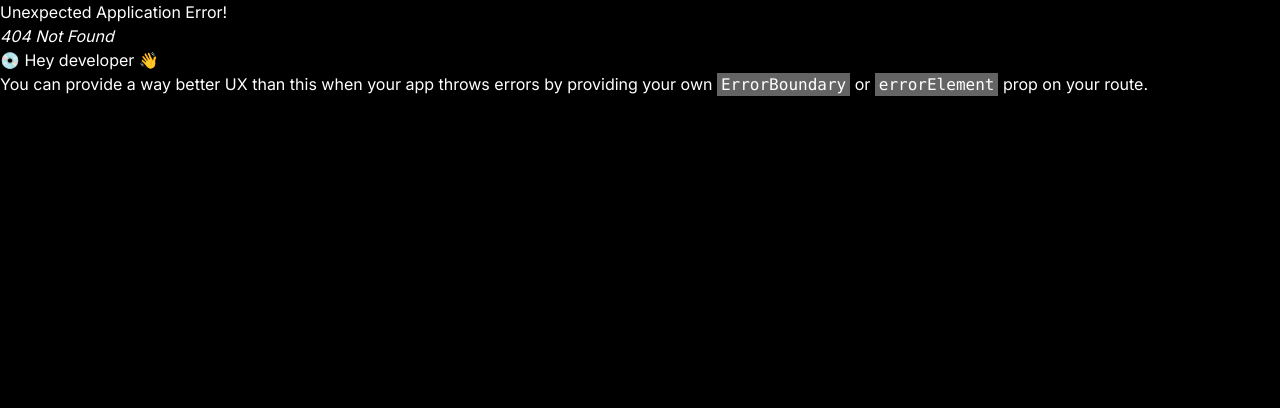
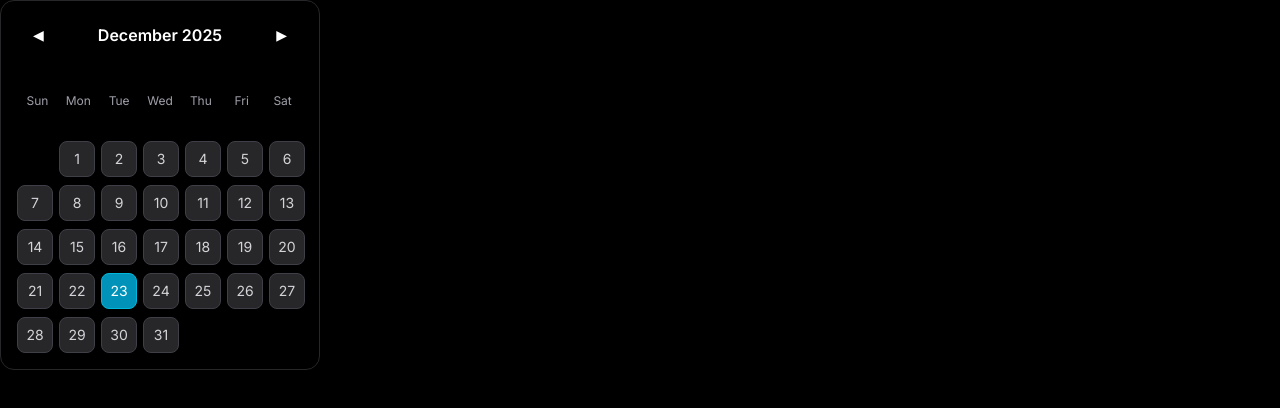
Before and after one commit to MayankkCodess/PlacementPrep, a React (Vite) app in the folder Frontend/: page /result in a window 1280 px wide. Before the commit this address had no page. Shown: the top 408 px of the page. Built offline with nearby package versions, Linux system fonts and the light colour scheme.

Commit message:
28/12/25 work

```diff
--- a/Frontend/src/pages/MCQDisplay.jsx
+++ b/Frontend/src/pages/MCQDisplay.jsx
@@ -0,0 +1,116 @@
+// import React from 'react'
+
+// const MCQDisplay = () => {
+//   return (
+//     <div>
+
+//     </div>
+//   )
+// }
+
+// export default MCQDisplay
+
+import { useState } from "react"
+import { Card } from "@/components/ui/card"
+import { Button } from "@/components/ui/button"
+
+const DAYS = ["Sun", "Mon", "Tue", "Wed", "Thu", "Fri", "Sat"]
+const MONTHS = [
+  "January","February","March","April","May","June",
+  "July","August","September","October","November","December"
+]
+
+export default function MCQDisplay() {
+  const today = new Date()
+
+  const [currentMonth, setCurrentMonth] = useState(today.getMonth())
+  const [currentYear, setCurrentYear] = useState(today.getFullYear())
+  const [selectedDate, setSelectedDate] = useState(today)
+
+  const firstDayOfMonth = new Date(currentYear, currentMonth, 1).getDay()
+  const daysInMonth = new Date(currentYear, currentMonth + 1, 0).getDate()
+
+  const prevMonth = () => {
+    if (currentMonth === 0) {
+      setCurrentMonth(11)
+      setCurrentYear((y) => y - 1)
+    } else {
+      setCurrentMonth((m) => m - 1)
+    }
+  }
+
+  const nextMonth = () => {
+    if (currentMonth === 11) {
+      setCurrentMonth(0)
+      setCurrentYear((y) => y + 1)
+    } else {
+      setCurrentMonth((m) => m + 1)
+    }
+  }
+
+  const isToday = (day) =>
+    day === today.getDate() &&
+    currentMonth === today.getMonth() &&
+    currentYear === today.getFullYear()
+
+  const isSelected = (day) =>
+    day === selectedDate.getDate() &&
+    currentMonth === selectedDate.getMonth() &&
+    currentYear === selectedDate.getFullYear()
+
+  return (
+    <Card className="w-80 bg-black border-zinc-800 p-4 text-white">
+      {/* Header */}
+      <div className="flex items-center justify-between mb-4">
+        <Button variant="ghost" onClick={prevMonth}>◀</Button>
+
+        <h2 className="font-semibold">
+          {MONTHS[currentMonth]} {currentYear}
+        </h2>
+
+        <Button variant="ghost" onClick={nextMonth}>▶</Button>
+      </div>
+
+      {/* Day Names */}
+      <div className="grid grid-cols-7 text-center text-xs text-zinc-400 mb-2">
+        {DAYS.map((day) => (
+          <div key={day}>{day}</div>
+        ))}
+      </div>
+
+      {/* Dates */}
+      <div className="grid grid-cols-7 gap-2">
+        {Array.from({ length: firstDayOfMonth }).map((_, i) => (
+          <div key={i} />
+        ))}
+
+        {Array.from({ length: daysInMonth }, (_, i) => {
+          const day = i + 1
+
+          return (
+            <button
+              key={day}
+              onClick={() =>
+                setSelectedDate(new Date(currentYear, currentMonth, day))
+              }
+              className={`
+                h-9 w-9 rounded-md border text-sm
+                flex items-center justify-center
+                transition
+                ${
+                  isSelected(day)
+                    ? "bg-cyan-600 border-cyan-500 text-white"
+                    : isToday(day)
+                    ? "bg-emerald-600 border-emerald-500 text-white"
+                    : "bg-zinc-800 border-zinc-700 text-zinc-300 hover:bg-zinc-700"
+                }
+              `}
+            >
+              {day}
+            </button>
+          )
+        })}
+      </div>
+    </Card>
+  )
+}
--- a/Frontend/src/pages/ResultPage.jsx
+++ b/Frontend/src/pages/ResultPage.jsx
@@ -0,0 +1,11 @@
+import React from 'react'
+
+const ResultPage = () => {
+  return (
+    <div>
+
+    </div>
+  )
+}
+
+export default ResultPage
```
Also changed, not shown: Frontend/src/App.jsx (+10 -3 lines).
